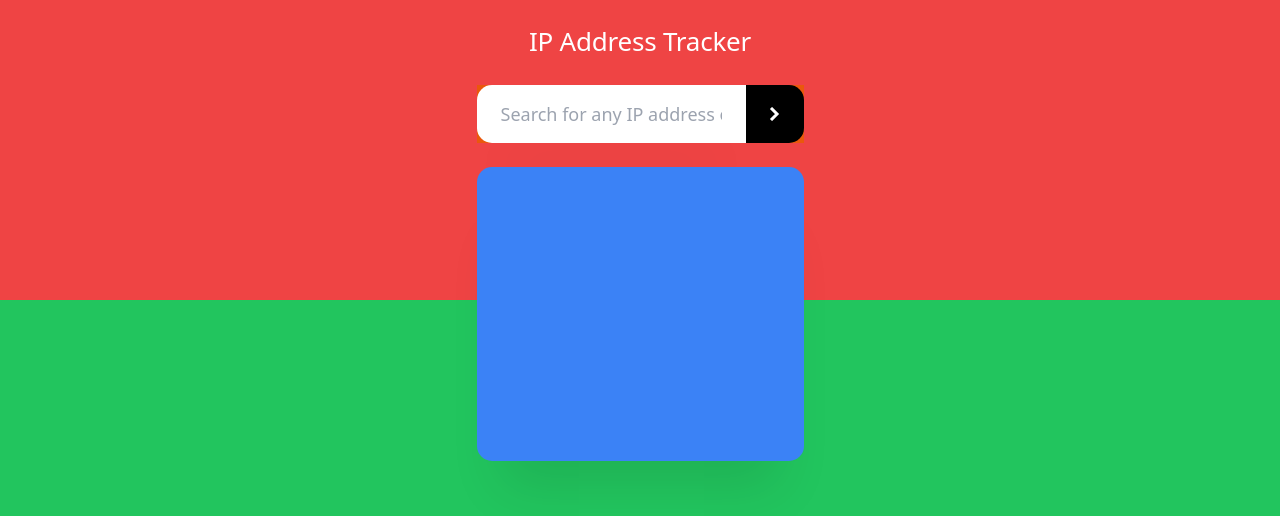
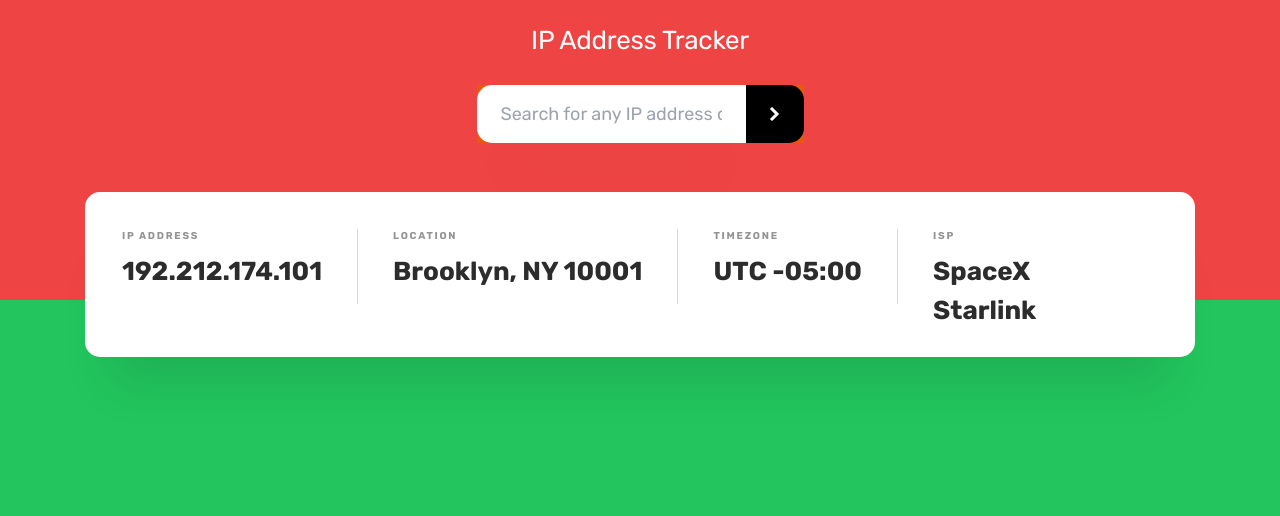
Before and after one commit to dustin1818/SearchGithubUser, a React (Vite) app: page / in a window 1280 px wide. Shown: the top 516 px of the page. Built offline with nearby package versions, Linux system fonts and the light colour scheme.

Commit message:
add google font, and info details skeleton

```diff
--- a/src/components/Info/Info.tsx
+++ b/src/components/Info/Info.tsx
@@ -6,7 +6,37 @@ export default function Info() {
   return (
     <div
       className={clsx(
-        "container__effect absolute inset-x-0 mx-auto h-[29.4rem] w-[32.7rem] translate-y-[16.7rem] rounded-[1.5rem] bg-blue-500"
-      )}></div>
+        "container__effect flex justify-start items-start p-[37px]  absolute top-10 inset-x-0 mx-auto h-[165px] w-full max-w-[1110px] translate-y-[16.7rem] rounded-[1.5rem] bg-white  text-[#2C2C2C] gap-14 shadow-[px 50px 50px -25px rgba(0, 0, 0, 0.10)] "
+      )}>
+
+      <div className="flex flex-col gap-3">
+        <p className="font-bold uppercase opacity-[0.5] tracking-[1.75px]">IP ADDRESS</p>
+        <h2 className="font-bold text-[26px]">192.212.174.101</h2>
+      </div>
+
+      <div className=" w-[1px] h-[75px] bg-black opacity-[0.15]">
+      </div>
+      <div className="flex flex-col gap-3">
+        <p className="font-bold uppercase opacity-[0.5] tracking-[1.75px]">Location</p>
+        <h2 className="font-bold text-[26px]">Brooklyn, NY
+10001</h2>
+      </div>
+
+      <div className=" w-[1px] h-[75px] bg-black opacity-[0.15]">
+      </div>
+      <div className="flex flex-col gap-3">
+        <p className="font-bold uppercase opacity-[0.5] tracking-[1.75px]">Timezone</p>
+        <h2 className="font-bold text-[26px]">UTC -05:00</h2>
+      </div>
+
+      <div className=" w-[1px] h-[75px] bg-black opacity-[0.15]">
+      </div>
+      <div className="flex flex-col gap-3">
+        <p className="font-bold uppercase opacity-[0.5] tracking-[1.75px]">ISP</p>
+        <h2 className="font-bold text-[26px]">SpaceX <br />Starlink</h2>
+      </div>
+
+
+      </div>
   );
 }
--- a/src/styles/globals.scss
+++ b/src/styles/globals.scss
@@ -1,6 +1,14 @@
+//tailwind utilities
 @tailwind base;
 @tailwind components;
 @tailwind utilities;
+
+// import rubik google fonts
+@import url("https://fonts.googleapis.com/css2?family=Rubik:ital,wght@0,300;0,400;0,600;0,700;0,800;0,900;1,300;1,400;1,500;1,600;1,700;1,800;1,900&display=swap");
+
+* {
+  font-family: "Rubik", sans-serif;
+}
 
 @layer utilities {
   .container__effect {
```
